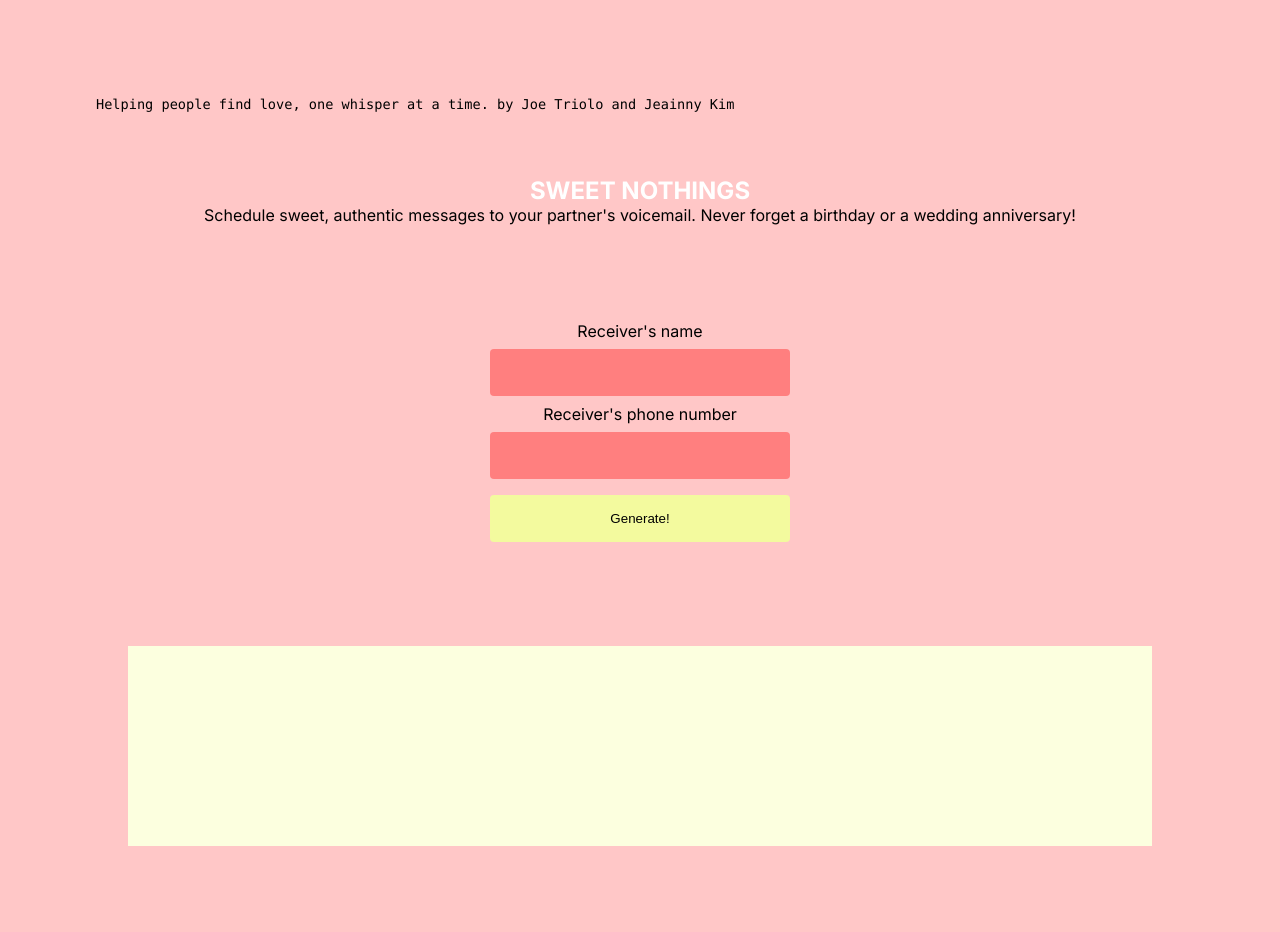
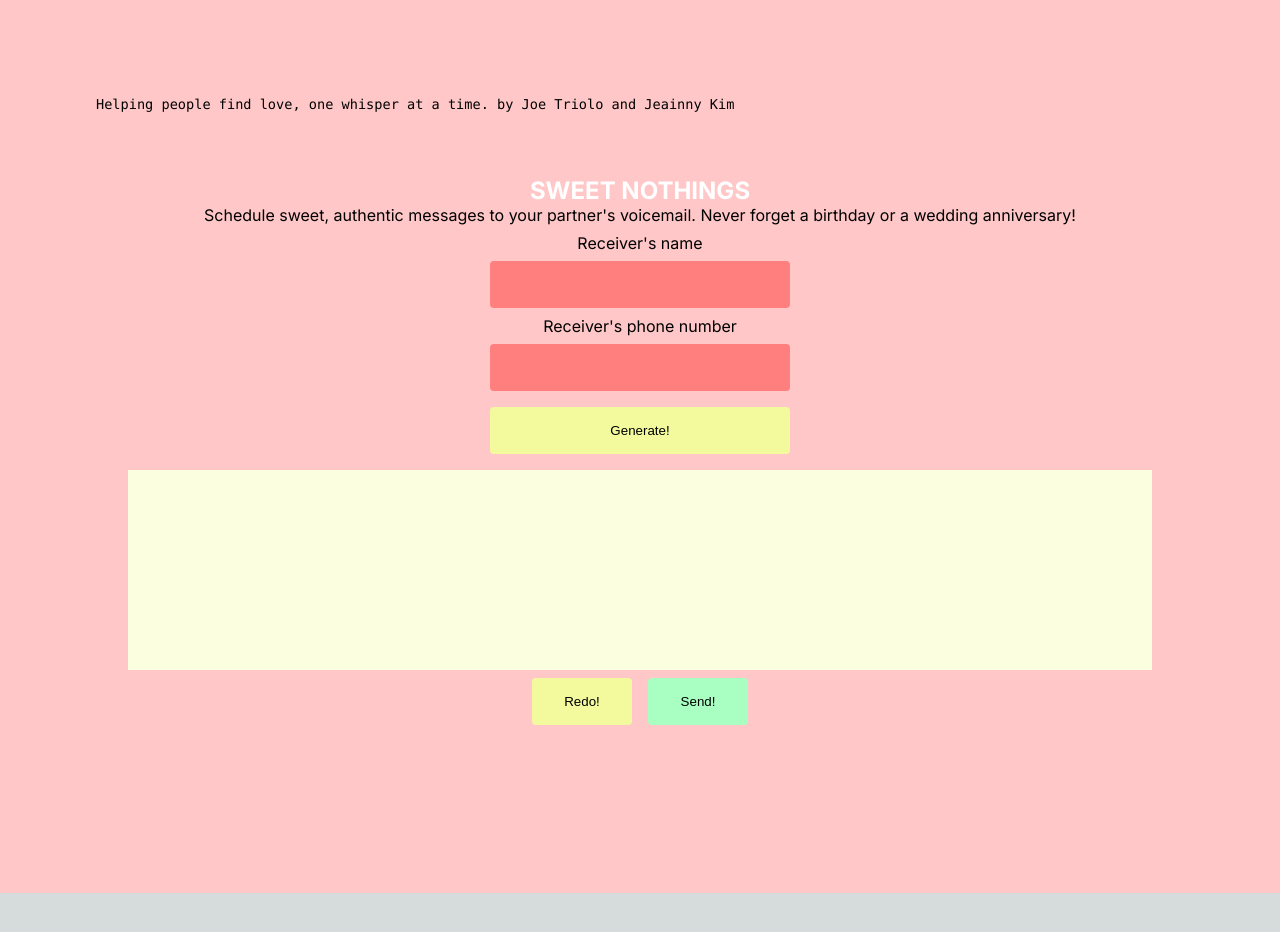
Before and after one commit to jbeanz/sweet-nothings, a Next.js app: page / in a window 1280 px wide. Shown: the top 932 px of the page. After the commit the page ends 893 px from the top, so only its background shows below. Built offline with nearby package versions, Linux system fonts and the light colour scheme; no server answers.

Commit message:
Add redo, send buttons

```diff
--- a/src/app/page.js
+++ b/src/app/page.js
@@ -5,8 +5,19 @@ import React, { useState } from 'react';
 
 import InputBoxes from '../components/InputBoxes'
 
+import generateText from '../backend/generateText'
+
 export default function Home() {
   const [generatedText, setGeneratedText] = useState('');
+
+  const handleGenerateMessage = async () => {
+    const text = await generateText(`Write a kind message full of love for ${name}`);
+    setGeneratedText(text);
+  };
+
+  const handleSend = async () => {
+    //TODO
+  };
 
   return (
     <main className={styles.main}>
@@ -22,6 +33,12 @@ export default function Home() {
 
         <InputBoxes setGeneratedText={setGeneratedText} />
         <div className={styles.card}>{generatedText}</div>
+        <div className={styles.container}>
+          <button className={styles.button}
+            onClick={handleGenerateMessage}>Redo!</button>
+          <button className={styles.sendButton}
+            onClick={handleSend}>Send!</button>
+        </div>
       </div>
     </main>
   );
--- a/src/app/page.module.css
+++ b/src/app/page.module.css
@@ -196,3 +196,25 @@
     transform: rotate(0deg);
   }
 }
+
+.button {
+  background: #f3fa9e;
+  width: 100px;
+  border-radius: 4px;
+  border: none;
+  padding: 1rem;
+  margin: 0.5rem;
+}
+
+.sendButton {
+  background: #a9ffc1;
+  width: 100px;
+  border-radius: 4px;
+  border: none;
+  padding: 1rem;
+  margin: 0.5rem;
+}
+
+.container {
+  display: flex;
+}
--- a/src/components/inputboxes.module.css
+++ b/src/components/inputboxes.module.css
@@ -2,8 +2,8 @@
   display: flex;
   flex-direction: column;
   align-items: center;
-  padding: 6rem;
   background-color: #ffc7c7;
+  margin: 0.5rem;
 }
 
 .inputBox {
```
